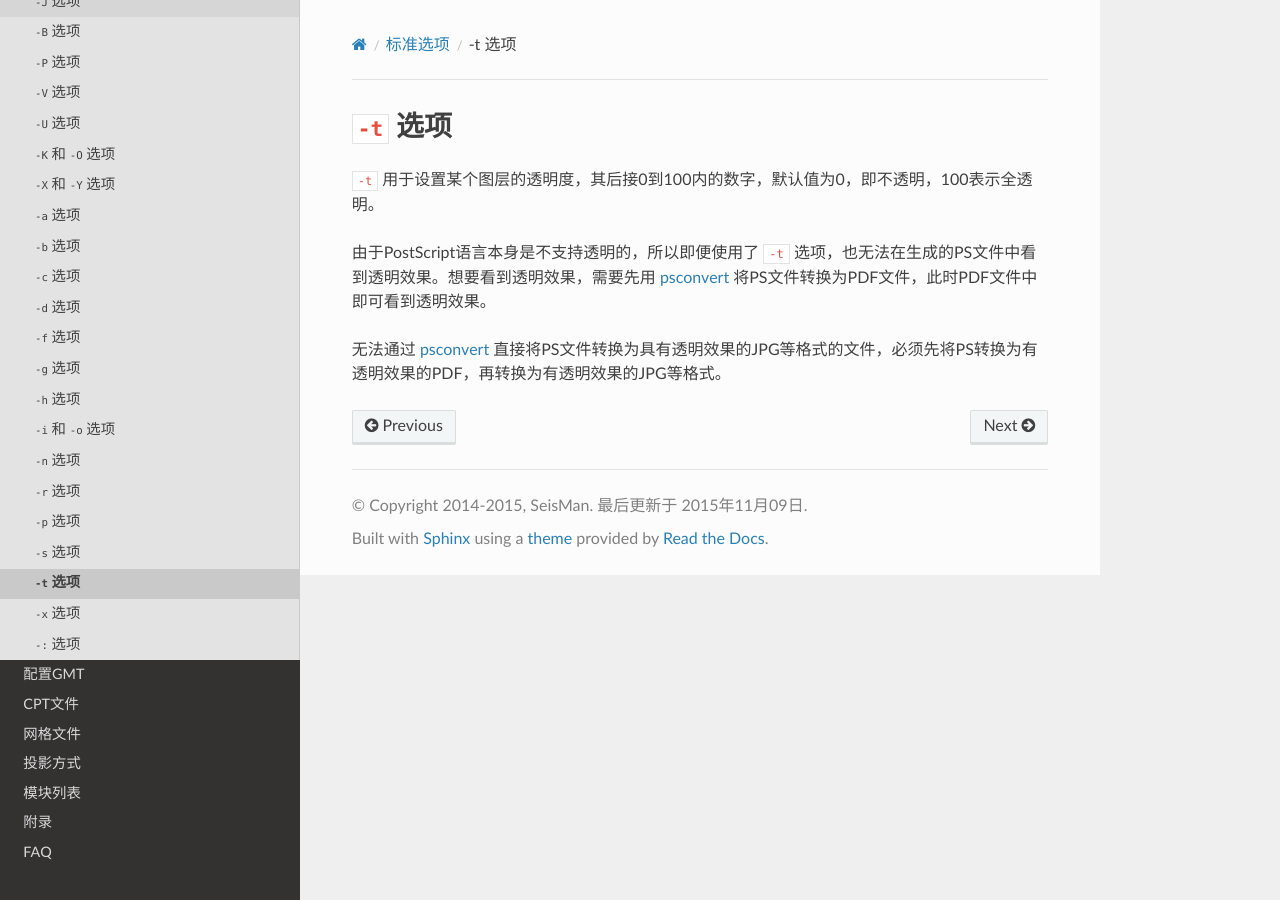
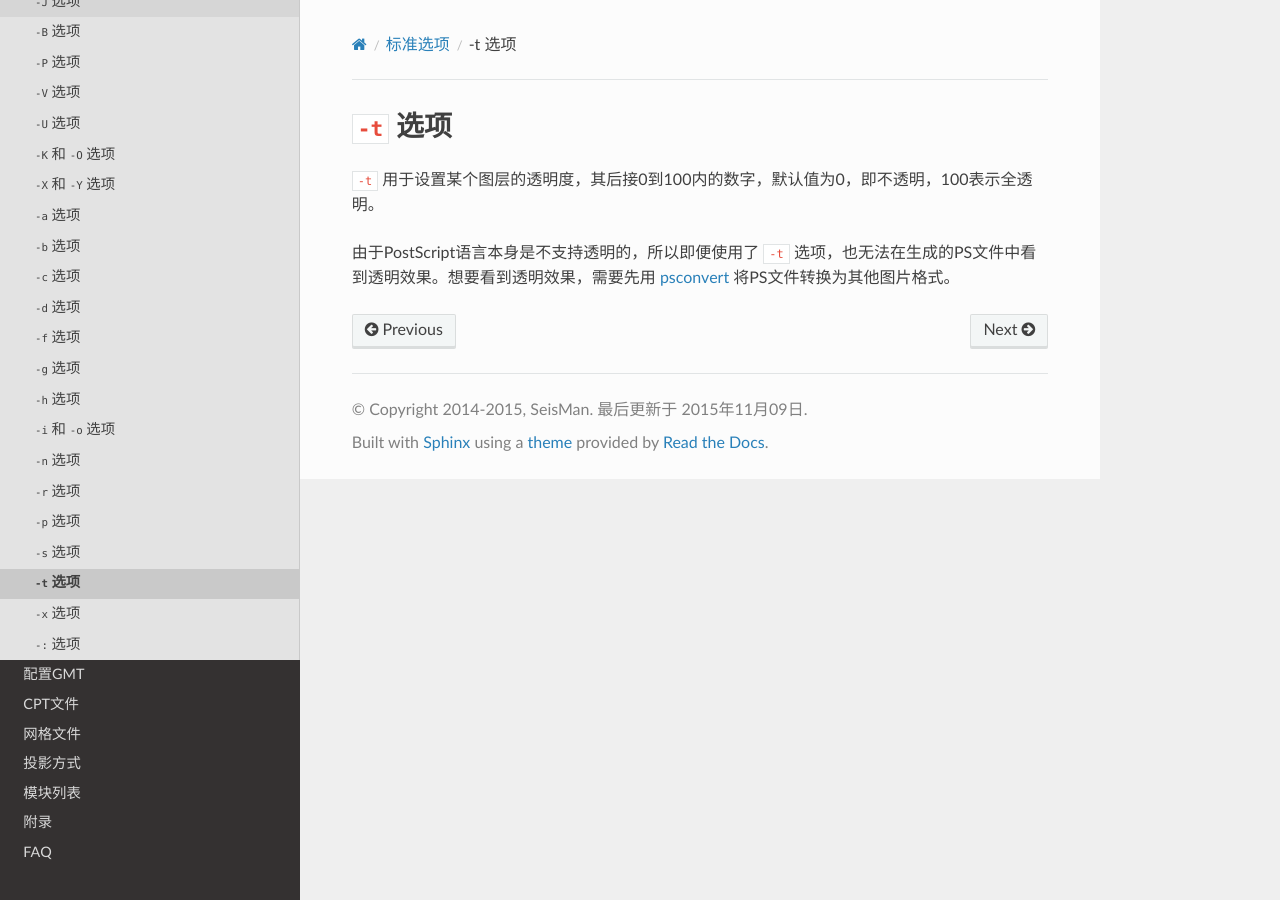
Before and after one commit to seisman/GMT5_Docs, a Sphinx documentation site: the page built from source/t-option.rst, in a window 1280 px wide. Built offline with Sphinx 7.4.7 and the Read the Docs theme 2.0.0, drawn with Linux system fonts in a browser that asks for light colours; pages that are not in the unit, such as notebooks, are missing from menus.

Commit message:
psconvert支持任意格式的透明效果

```diff
--- a/source/t-option.rst
+++ b/source/t-option.rst
@@ -5,6 +5,4 @@
 
 ``-t`` 用于设置某个图层的透明度，其后接0到100内的数字，默认值为0，即不透明，100表示全透明。
 
-由于PostScript语言本身是不支持透明的，所以即便使用了 ``-t`` 选项，也无法在生成的PS文件中看到透明效果。想要看到透明效果，需要先用 :doc:`psconvert` 将PS文件转换为PDF文件，此时PDF文件中即可看到透明效果。
-
-无法通过 :doc:`psconvert` 直接将PS文件转换为具有透明效果的JPG等格式的文件，必须先将PS转换为有透明效果的PDF，再转换为有透明效果的JPG等格式。
+由于PostScript语言本身是不支持透明的，所以即便使用了 ``-t`` 选项，也无法在生成的PS文件中看到透明效果。想要看到透明效果，需要先用 :doc:`psconvert` 将PS文件转换为其他图片格式。
```
